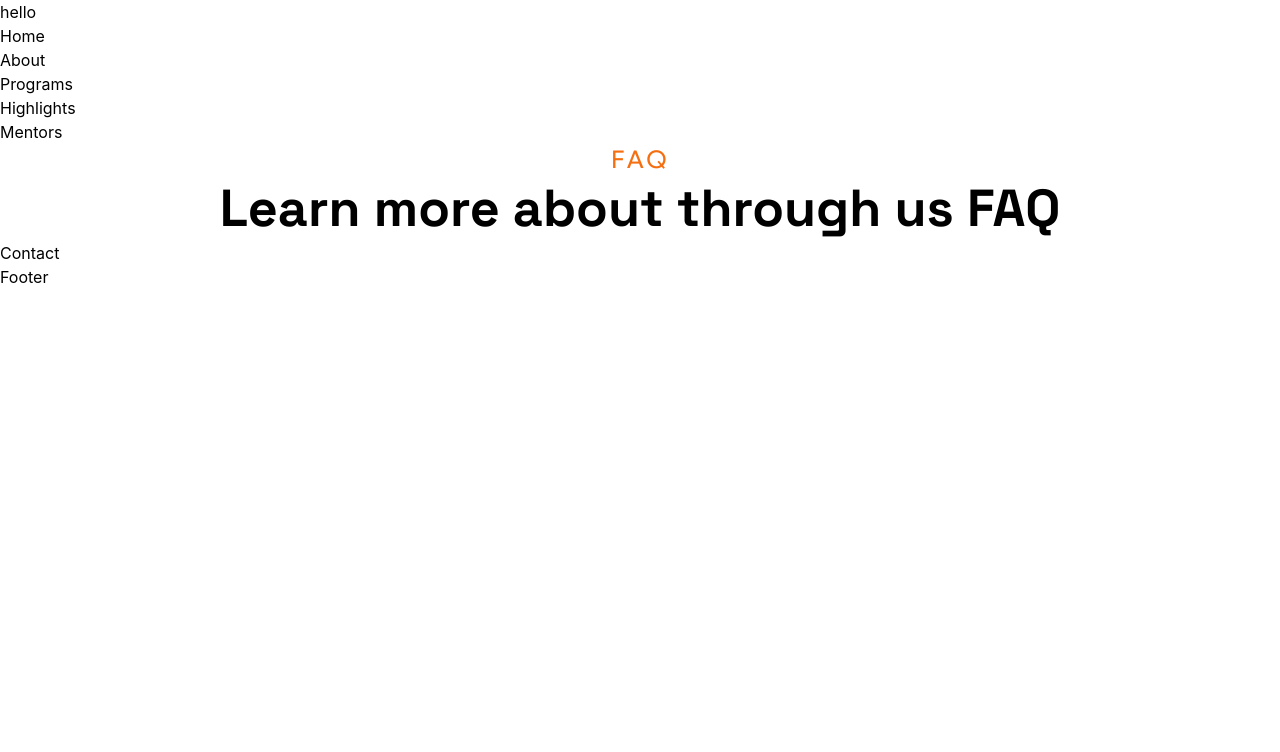
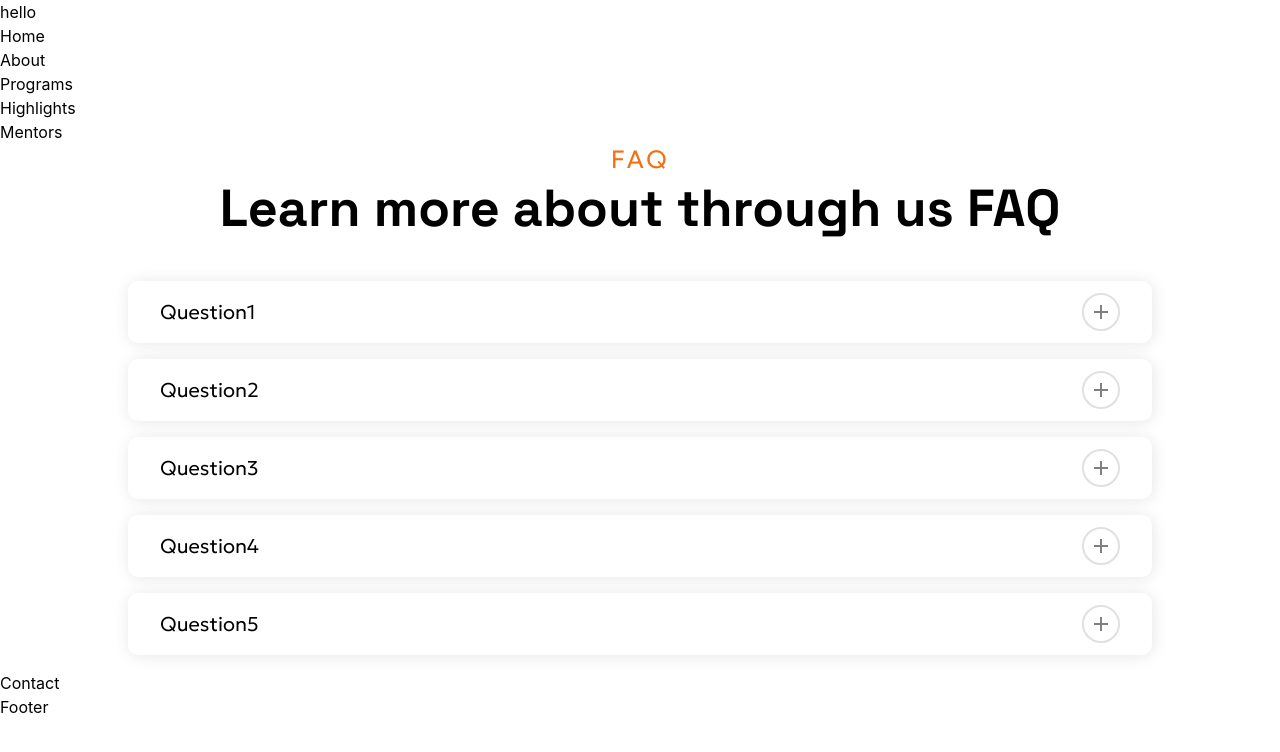
Before and after one commit to SrutavTarun/startup-school-website, a React (Vite) app: page / in a window 1280 px wide. Shown: the top 752 px of the page. Built offline with nearby package versions, Linux system fonts and the light colour scheme.

Commit message:
Added Accordions

```diff
--- a/src/components/Faq.jsx
+++ b/src/components/Faq.jsx
@@ -1,13 +1,15 @@
 import "../styles/faq.css"
+import Accordion from "./utils/Accordion.jsx";
+import faqData from "../data/faqData.js";
 
 export default function Faq() {
   return (
   <>
     <h1 className="text-center text-ttOrange h1_font font-semibold">FAQ</h1>
     <h2 className="text-center h2_font font-bold mx-24 ">Learn more about through us FAQ</h2>
-
+    <br/>
     <section>
-
+      <Accordion data={faqData}/>
     </section>
   </>
   )
--- /dev/null
+++ b/src/components/utils/Accordion.jsx
@@ -0,0 +1,61 @@
+/* eslint-disable react/prop-types */
+import { useRef, useState } from "react";
+import "../../styles/accordion.css"
+
+function RightIcon({className}) {
+
+	return <div className={"arrow p-2.5 rounded-full border-[2px] border-[#E0E0E0] " + className}>
+		<svg className="w-3.5" viewBox="0 0 20 20" fill="none" xmlns="http://www.w3.org/2000/svg">
+			<path d="M20 11.4286H11.4286V20H8.57143V11.4286H0V8.57143H8.57143V0H11.4286V8.57143H20V11.4286Z" fill="#837F7F"/>
+		</svg>
+	</div>
+}
+
+function AccordionItem({question, answer, isOpen, onClick}) {
+	const contentHeight = useRef();
+	return (
+		<div className="accordion_wrapper">
+			<button
+				className={`question-container ${isOpen ? "active" : ""}`}
+				onClick={onClick}
+			>
+				<p className="question-content">{question}</p>
+				<RightIcon className={isOpen ? "active" : ""}/>
+			</button>
+
+			<div
+				ref={contentHeight}
+				className="answer-container"
+				style={
+					isOpen
+						? { height: contentHeight.current.scrollHeight }
+						: { height: "0px" }
+				}
+			>
+				<p className="answer-content">{answer}</p>
+			</div>
+		</div>
+	);
+}
+
+function Accordion({data}) {
+	const [activeIndex, setActiveIndex] = useState(null);
+
+	const handleItemClick = (index) => {
+		setActiveIndex((prevIndex) => (prevIndex === index ? null : index));
+	};
+
+	return (<>
+			{data.map((item, index) => (
+				<AccordionItem
+					key={index}
+					question={item.question}
+					answer={item.answer}
+					isOpen={activeIndex === index}
+					onClick={() => handleItemClick(index)}
+				/>
+			))}
+        </>);
+}
+
+export default Accordion;
--- /dev/null
+++ b/src/data/faqData.js
@@ -0,0 +1,24 @@
+const faqData = [
+	{
+		question: 'Question1',
+		answer: 'Lorem ipsum dolor sit amet, consectetur adipiscing elit. Nulla vel urna ege tincidunt, ultricies nunc quis, aliquam nisl.'
+	},
+	{
+		question: 'Question2',
+		answer: 'Lorem ipsum dolor sit amet, consectetur adipiscing elit. Nulla vel urna ege tincidunt, ultricies nunc quis, aliquam nisl.'
+	},
+	{
+		question: 'Question3',
+		answer: 'Lorem ipsum dolor sit amet, consectetur adipiscing elit. Nulla vel urna ege tincidunt, ultricies nunc quis, aliquam nisl.'
+	},
+	{
+		question: 'Question4',
+		answer: 'Lorem ipsum dolor sit amet, consectetur adipiscing elit. Nulla vel urna ege tincidunt, ultricies nunc quis, aliquam nisl.'
+	},
+	{
+		question: 'Question5',
+		answer: 'Lorem ipsum dolor sit amet, consectetur adipiscing elit. Nulla vel urna ege tincidunt, ultricies nunc quis, aliquam nisl.'
+	}
+]
+
+export default faqData;
--- /dev/null
+++ b/src/styles/accordion.css
@@ -0,0 +1,58 @@
+.accordion_wrapper {
+    font-family: "Geologica", serif;
+    font-size: 24px;
+    font-weight: 700;
+    line-height: 29px;
+    letter-spacing: 0;
+    text-align: center;
+    width: 80%;
+    margin: auto;
+    overflow: hidden;
+    border-radius: 10px;
+    box-shadow: 1px 1px 15px rgba(0, 0, 0, 0.1);
+    @apply my-4;
+}
+
+.accordion_wrapper .question-container {
+    width: 100%;
+    @apply px-8 py-3;
+    text-align: left;
+    display: flex;
+    align-items: center;
+    justify-content: space-between;
+    font-weight: 500;
+    font-size: 20px;
+    background: transparent;
+    border: none;
+    cursor: pointer;
+    transition: 0.2s ease-in-out;
+}
+
+.question-container.active{
+    /*@apply text-ttOrange;*/
+    background: rgba(0, 0, 0, 0.2);
+}
+
+.accordion_wrapper .question-container:hover{
+    background: #d5d5d5;
+}
+
+.accordion_wrapper .arrow {
+    transition: rotate .1s ease-in-out;
+}
+
+.accordion_wrapper .arrow.active {
+    rotate: 45deg;
+    border-color: transparent;
+}
+
+.accordion_wrapper .answer-container {
+    padding: 0 1rem;
+    transition: height .7s ease-in-out;
+}
+
+.accordion_wrapper .answer-content {
+    padding: 1rem 0;
+    font-size: 20px;
+    font-style: italic;
+}
--- a/src/styles/faq.css
+++ b/src/styles/faq.css
@@ -1,7 +1,7 @@
 @import url("https://fonts.googleapis.com/css2?family=Geologica:wght@300&family=Space+Grotesk:wght@700&display=swap");
 
 .h1_font {
-	/**Found no 'Helvetica Neue' font that matched the figma design, this is the best that I could find */
+	/**Found no 'Helvetica Neues' font that matched the figma design, this is the best that I could find */
 	font-family: "Geologica", sans-serif;
 	font-size: 25px;
 	font-weight: 500;
@@ -15,6 +15,6 @@
 	font-size: 52px;
 	font-weight: 700;
 	line-height: 66px;
-	letter-spacing: 0em;
+	letter-spacing: 0;
 	text-align: center;
 }
```
